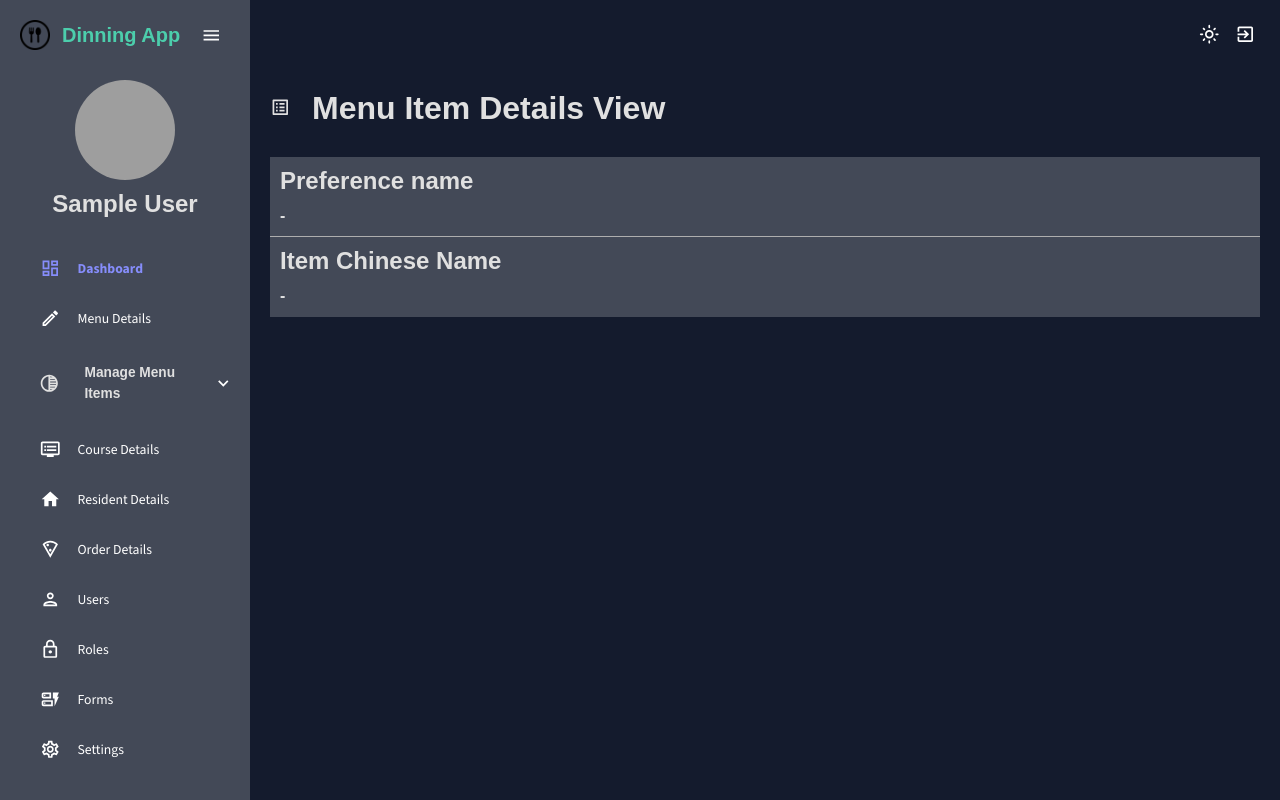
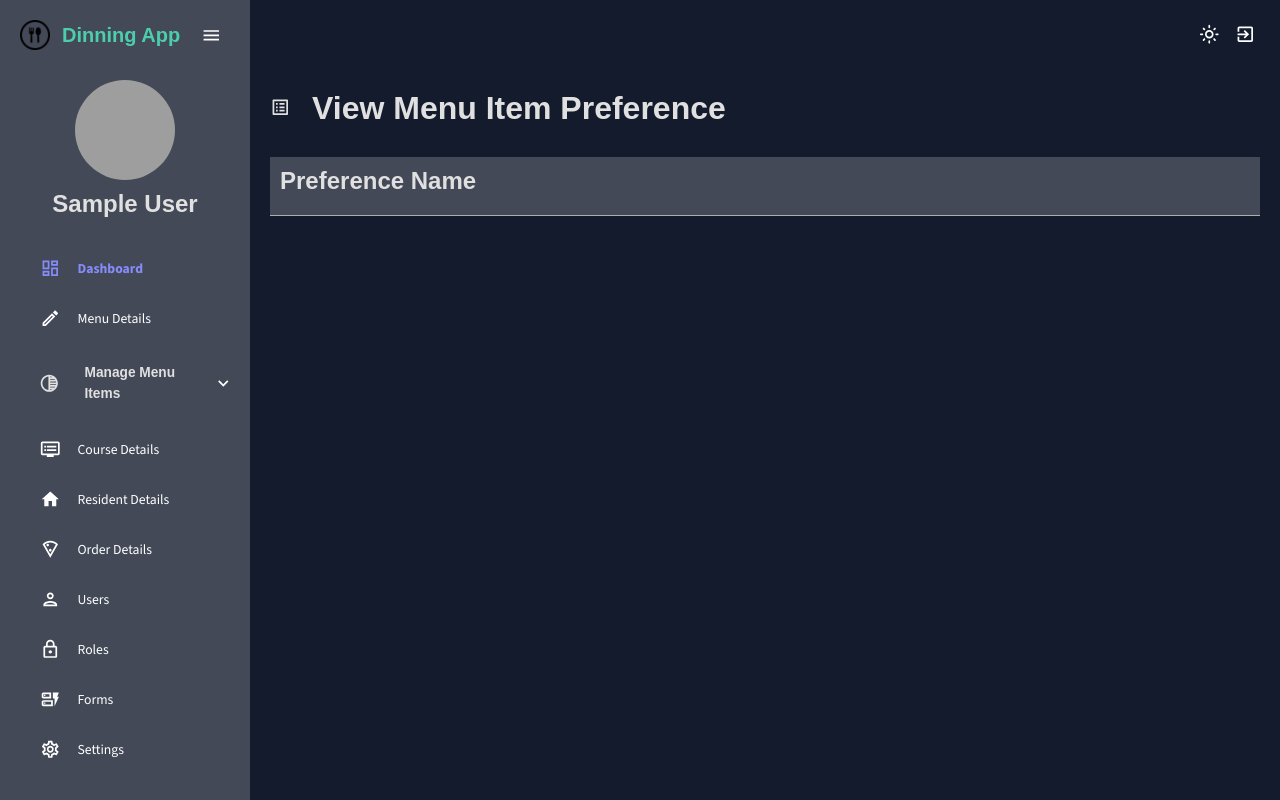
Before and after one commit to UsmanKapadiya/hamiltondinnerapp-admin, a React (Vite) app: page /menu-item-preferences/1 in a window 1280 px wide. Built offline with nearby package versions, Linux system fonts and the light colour scheme; sample sign-in values are in the browser's storage; grey boxes are pictures that could not be loaded.

Commit message:
Item, Options & Preference bugs fixed

```diff
--- a/src/scenes/item/itemDetails-view.jsx
+++ b/src/scenes/item/itemDetails-view.jsx
@@ -47,7 +47,7 @@ const ItemDetailsView = () => {
 
   // Memoized display values for options and preferences
   const optionNames = useMemo(() => {
-    if (!itemDetails?.options) return "N/A";
+    if (!itemDetails?.options) return "";
     try {
       const optionIds = JSON.parse(itemDetails.options);
       const names = optionIds
@@ -56,14 +56,14 @@ const ItemDetailsView = () => {
           return option ? option.option_name : null;
         })
         .filter(Boolean);
-      return names.length > 0 ? names.join(", ") : "N/A";
+      return names.length > 0 ? names.join(", ") : "";
     } catch {
-      return "N/A";
+      return "";
     }
   }, [itemDetails, optionsListData]);
 
   const preferenceNames = useMemo(() => {
-    if (!itemDetails?.preference) return "N/A";
+    if (!itemDetails?.preference) return "";
     try {
       const prefIds = JSON.parse(itemDetails.preference);
       const names = prefIds
@@ -72,16 +72,16 @@ const ItemDetailsView = () => {
           return pref ? pref.pname : null;
         })
         .filter(Boolean);
-      return names.length > 0 ? names.join(", ") : "N/A";
+      return names.length > 0 ? names.join(", ") : "";
     } catch {
-      return "N/A";
+      return "";
     }
   }, [itemDetails, preferencesListData]);
 
   return (
     <Box m="20px">
       <Header
-        title="Item Details View"
+        title="View Menu Item Detail"
         icon={<ListAltOutlined />}
         Buttons={false}
         ActionButton={true}
@@ -107,19 +107,23 @@ const ItemDetailsView = () => {
               Menu Item Name
             </Typography>
             <Typography color={colors.gray[100]} variant="h5" fontWeight="600" mt="10px">
-              {itemDetails?.item_name || "N/A"}
+              {itemDetails?.item_name || ""}
             </Typography>
           </Box>
           <Divider sx={{ bgcolor: colors.gray[300] }} />
+          {itemDetails?.item_chinese_name && (
+            <>
               <Box p="10px">
                 <Typography color={colors.gray[100]} variant="h3" fontWeight="600">
                   Menu Item Chinese Name
                 </Typography>
                 <Typography color={colors.gray[100]} variant="h5" fontWeight="600" mt="10px">
-              {itemDetails?.item_chinese_name || "N/A"}
+                  {itemDetails?.item_chinese_name || ""}
                 </Typography>
               </Box>
               <Divider sx={{ bgcolor: colors.gray[300] }} />
+            </>
+          )}
           <Box p="10px">
             <Typography color={colors.gray[100]} variant="h3" fontWeight="600">
               Course
@@ -128,7 +132,7 @@ const ItemDetailsView = () => {
               {(() => {
                 const typeId = itemDetails?.cat_id;
                 const typeObj = categoryListData.find((t) => t.id === typeId);
-                return typeObj ? typeObj.cat_name : "N/A";
+                return typeObj ? typeObj.cat_name : "";
               })()}
             </Typography>
           </Box>
@@ -154,11 +158,13 @@ const ItemDetailsView = () => {
               />
             ) : (
               <Typography color={colors.gray[100]} variant="h5" fontWeight="600" mt="10px">
-                N/A
+
               </Typography>
             )}
           </Box>
           <Divider sx={{ bgcolor: colors.gray[300] }} />
+          {optionNames && (
+            <>
               <Box p="10px">
                 <Typography color={colors.gray[100]} variant="h3" fontWeight="600">
                   Options
@@ -168,6 +174,9 @@ const ItemDetailsView = () => {
                 </Typography>
               </Box>
               <Divider sx={{ bgcolor: colors.gray[300] }} />
+            </>
+          )}
+          {preferenceNames && (
             <Box p="10px">
               <Typography color={colors.gray[100]} variant="h3" fontWeight="600">
                 Preference
@@ -176,6 +185,7 @@ const ItemDetailsView = () => {
                 {preferenceNames}
               </Typography>
             </Box>
+          )}
         </Box>
       )}
     </Box>
--- a/src/scenes/options/itemOptions-view.jsx
+++ b/src/scenes/options/itemOptions-view.jsx
@@ -42,7 +42,7 @@ const ItemOptionsView = () => {
     return (
         <Box m="20px">
             <Header
-                title="Menu Item Details View"
+                title="View Menu Item Option"
                 icon={<ListAltOutlined />}
                 Buttons={false}
                 ActionButton={true}
@@ -68,19 +68,23 @@ const ItemOptionsView = () => {
                             Option Name
                         </Typography>
                         <Typography color={colors.gray[100]} variant="h5" fontWeight="600" mt="10px">
-                            {optionsDetails?.option_name || "-"}
+                            {optionsDetails?.option_name || ""}
                         </Typography>
                     </Box>
                     <Divider sx={{ bgcolor: colors.gray[300] }} />
+                    {optionsDetails?.option_name_cn && (
+                        <>
                             <Box p="10px">
                                 <Typography color={colors.gray[100]} variant="h3" fontWeight="600">
                                     Option Chinese Name
                                 </Typography>
                                 <Typography color={colors.gray[100]} variant="h5" fontWeight="600" mt="10px">
-                            {optionsDetails?.option_name_cn || "-"}
+                                    {optionsDetails?.option_name_cn || ""}
                                 </Typography>
                             </Box>
                             <Divider sx={{ bgcolor: colors.gray[300] }} />
+                        </>
+                    )}
                     <Box p="10px">
                         <Typography color={colors.gray[100]} variant="h3" fontWeight="600">
                             Is Paid Item
--- a/src/scenes/preferences/index.jsx
+++ b/src/scenes/preferences/index.jsx
@@ -175,10 +175,10 @@ const ItemPreferences = () => {
   }, [preferencesListData, debouncedSearch]);
 
   const columns = useMemo(() => [
-    { field: "pname", headerName: "Preferences Name", flex: 1 },
+    { field: "pname", headerName: "Preference Name", flex: 1 },
     {
       field: "pname_cn",
-      headerName: "Preferences Chinese Name",
+      headerName: "Preference Chinese Name",
       flex: 1,
     },
     {
@@ -268,7 +268,7 @@ const ItemPreferences = () => {
             mb="10px"
           >
             <InputBase
-              placeholder="Search by Preferences Name, or Preferences Chinese Name..."
+              placeholder="Search by Preference Name, or Preference Chinese Name..."
               sx={{ ml: 2, flex: 1 }}
               value={searchText}
               onChange={(e) => setSearchText(e.target.value)}
--- a/src/scenes/preferences/itemPreferences-form.jsx
+++ b/src/scenes/preferences/itemPreferences-form.jsx
@@ -105,7 +105,7 @@ const ItemPreferencesForm = () => {
                   fullWidth
                   variant="filled"
                   type="text"
-                  label="Preference name"
+                  label="Preference Name"
                   onBlur={handleBlur}
                   onChange={handleChange}
                   value={values.pname}
--- a/src/scenes/preferences/itemPreferences-view.jsx
+++ b/src/scenes/preferences/itemPreferences-view.jsx
@@ -43,7 +43,7 @@ const ItemPreferencesView = () => {
     return (
         <Box m="20px">
             <Header
-                title="Menu Item Details View"
+                title="View Menu Item Preference"
                 icon={<ListAltOutlined />}
                 Buttons={false}
                 ActionButton={true}
@@ -66,21 +66,23 @@ const ItemPreferencesView = () => {
                 >
                     <Box p="10px">
                         <Typography color={colors.gray[100]} variant="h3" fontWeight="600">
-                            Preference name
+                            Preference Name
                         </Typography>
                         <Typography color={colors.gray[100]} variant="h5" fontWeight="600" mt="10px">
-                            {preferencesDetails?.pname || "-"}
+                            {preferencesDetails?.pname || ""}
                         </Typography>
                     </Box>
                     <Divider sx={{ bgcolor: colors.gray[300] }} />
+                    {preferencesDetails?.pname_cn && (
                         <Box p="10px">
                             <Typography color={colors.gray[100]} variant="h3" fontWeight="600">
-                            Item Chinese Name
+                                Preference Chinese Name
                             </Typography>
                             <Typography color={colors.gray[100]} variant="h5" fontWeight="600" mt="10px">
-                            {preferencesDetails?.pname_cn || "-"}
+                                {preferencesDetails?.pname_cn || ""}
                             </Typography>
                         </Box>
+                    )}
                 </Box>
             )}
         </Box>
```
Lines whose indentation alone changed are shown as unchanged.
